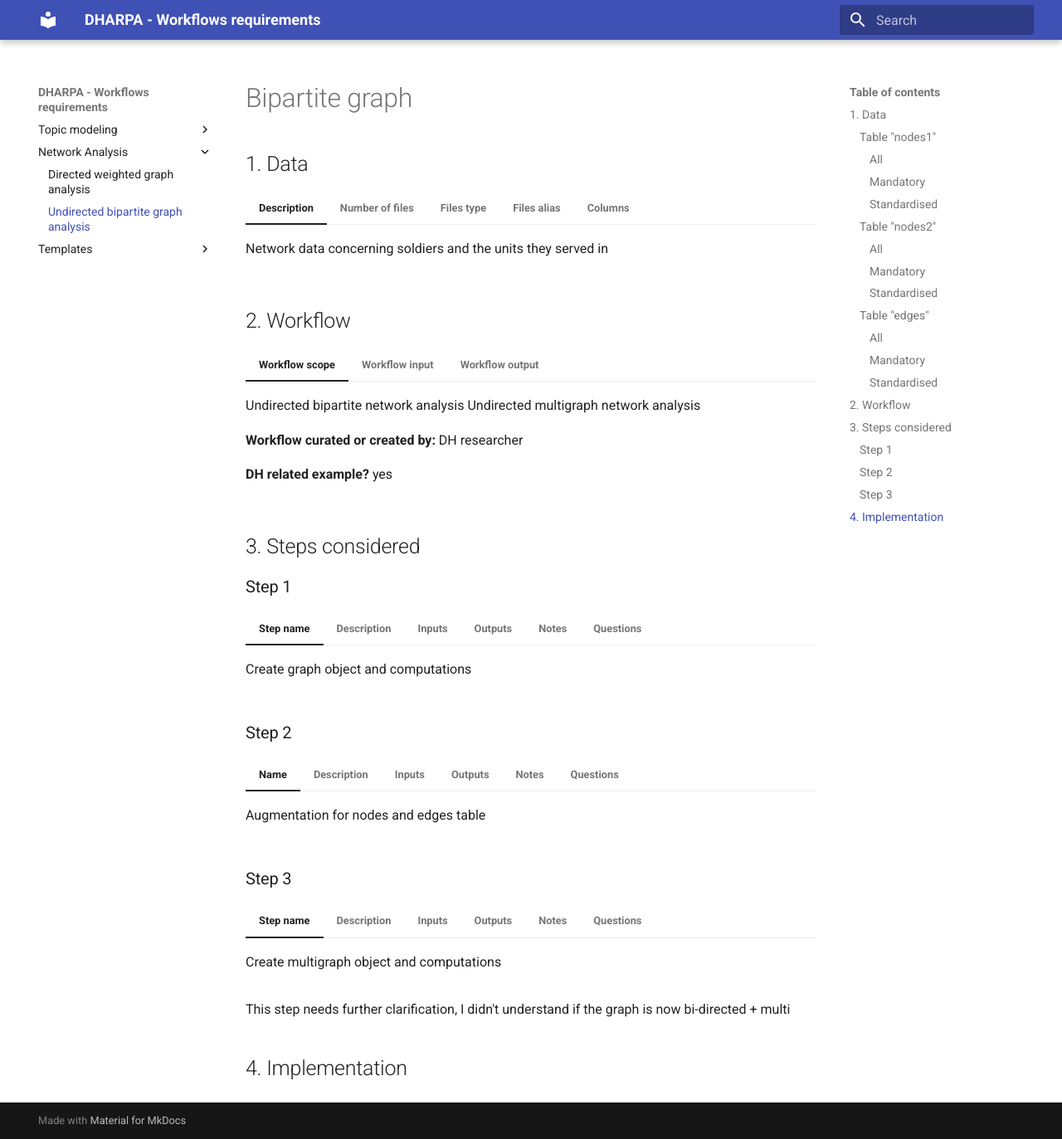
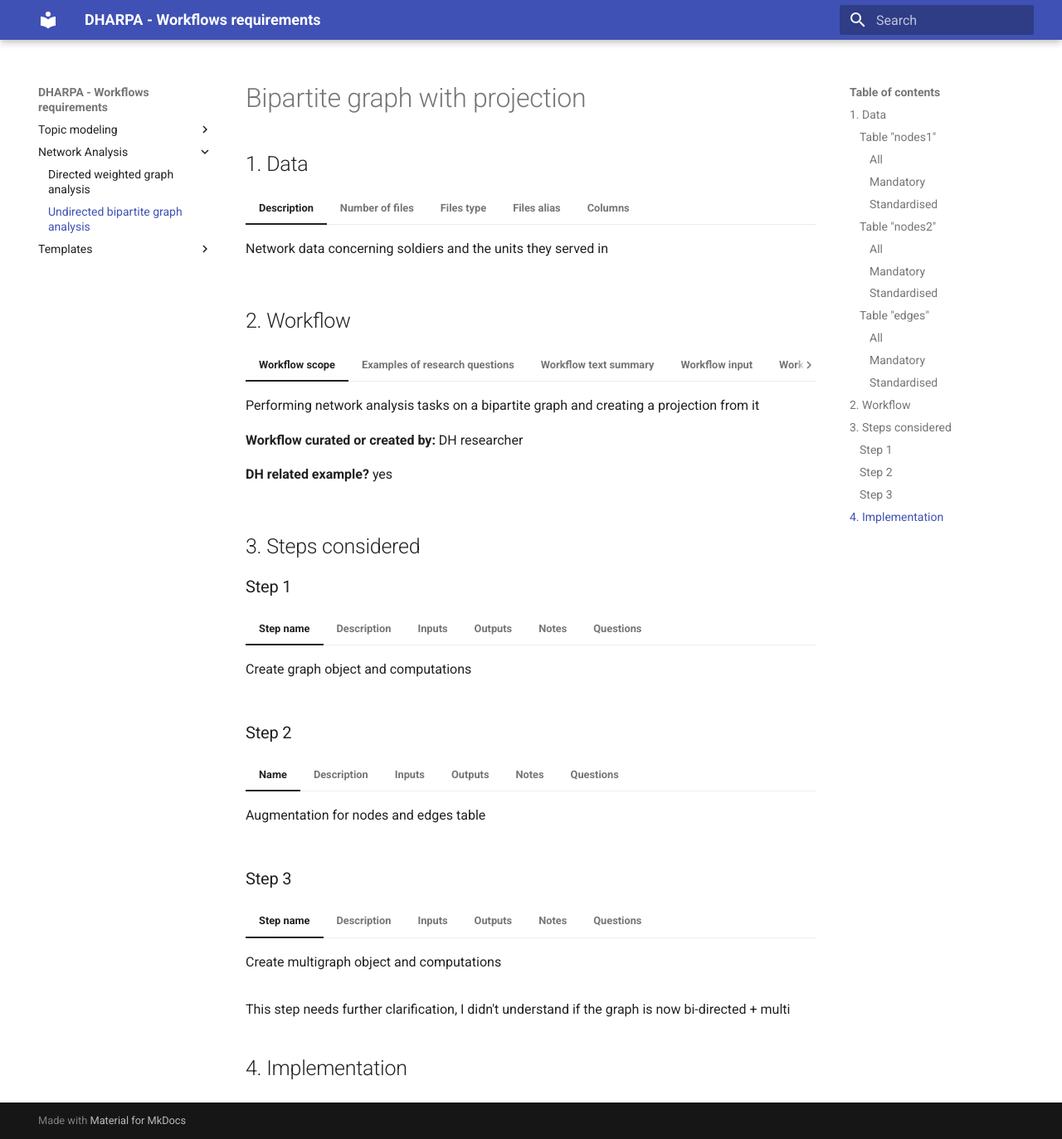
Before and after one commit to DHARPA-Project/DHARPA-Project-workflows-requirements, an MkDocs documentation site: the page built from docs/na-bipartite.md, in a window 1280 px wide and 1373 px high. Shown: the whole window at 83% size. Built offline with MkDocs 1.6.1 and Material for MkDocs 9.7.7, drawn with Linux system fonts in a browser that asks for light colours; some of the changed lines change nothing that is shown.

Commit message:
Update na-bipartite.md
Add research questions and short workflow description.

```diff
--- a/docs/na-bipartite.md
+++ b/docs/na-bipartite.md
@@ -1,5 +1,5 @@
 
-# Bipartite graph
+# Bipartite graph with projection
 ## 1. Data
 === "Description"
     Network data concerning soldiers and the units they served in
@@ -71,12 +71,17 @@
 ## 2. Workflow
 
 === "Workflow scope"
-    Undirected bipartite network analysis
-    Undirected multigraph network analysis
+    Performing network analysis tasks on a bipartite graph and creating a projection from it
 
     **Workflow curated or created by:** DH researcher
 
     **DH related example?** yes
+
+=== "Examples of research questions"
+    Did exposure to other soldiers serving in the same unit at the same time have an impact on their later lives (marital status, occupational change, and spatial mobility)? Did social connections made during the war have a statistically relevant impact in any of those choices?
+
+=== "Workflow text summary"
+    One of articles I cite all the time discusses the importance of the social connections made between soldiers during the war on their later lives (i.e. all things being equal, if someone from your Great War army unit was employed in 1930, you yourself would be more likely to be employed). However, a recent article criticizing cliometrics in WWI studies noted that such studies just assume that an individual was in his first (or last) unit for the entirety of his in service, which was rarely true. Arguably, if we want a measure of how much influence Person A’s wartime connections had, the measurement of that influence should account for how strong those connections might have been, perhaps as proxied by how long Person A was actually in contact with those other people (from arpa channel discussion 18th May 2021).
 
 === "Workflow input"
     Nodes (2 tables) and edges (1 table)
@@ -85,6 +90,7 @@
     Computationally augmented nodes table</br>
     User augmented nodes table</br>
     User augmented edges table</br>
+    New one-mode-graph edges table computed through projection</br>
 
 ## 3. Steps considered
 
```
